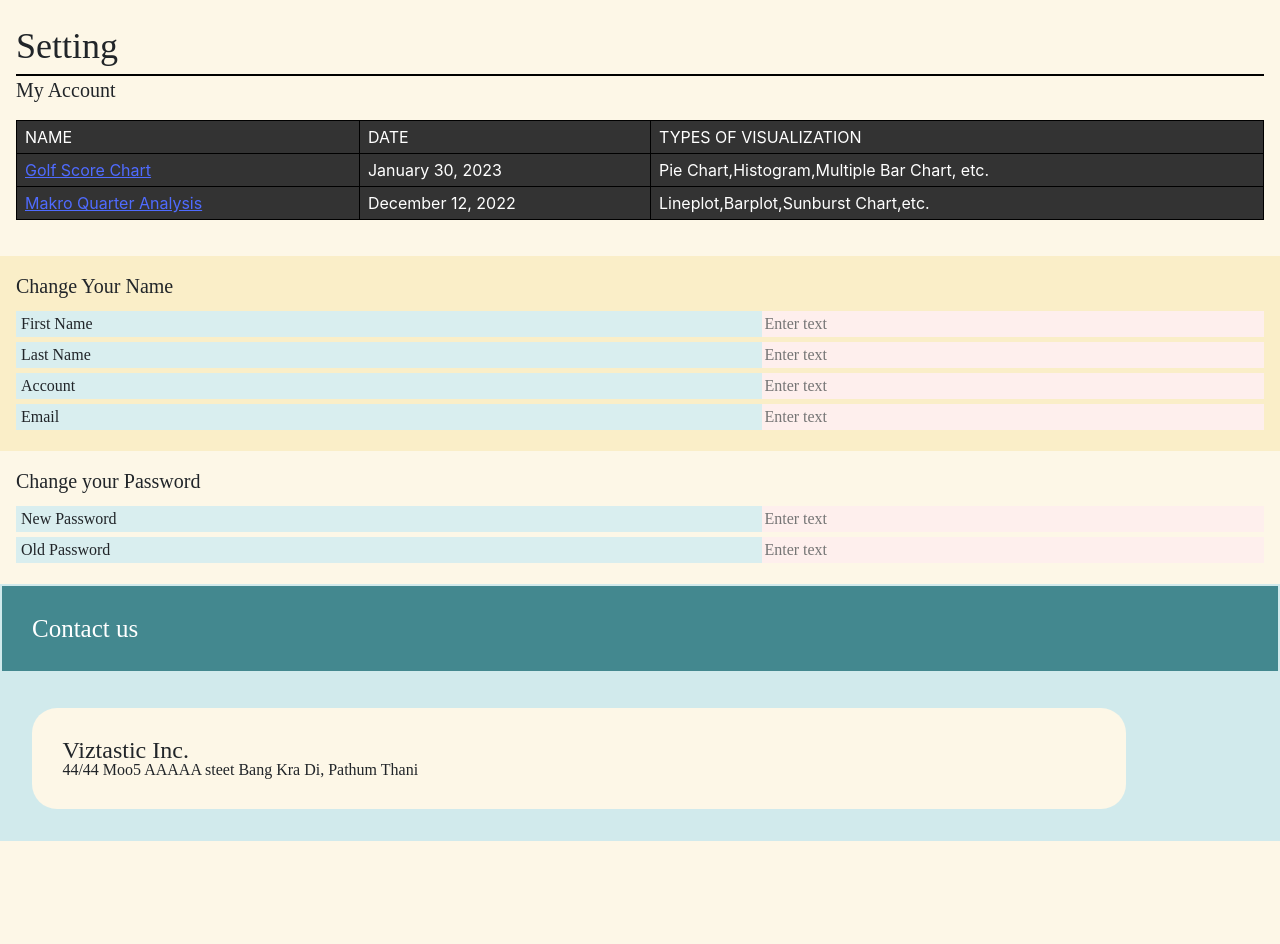
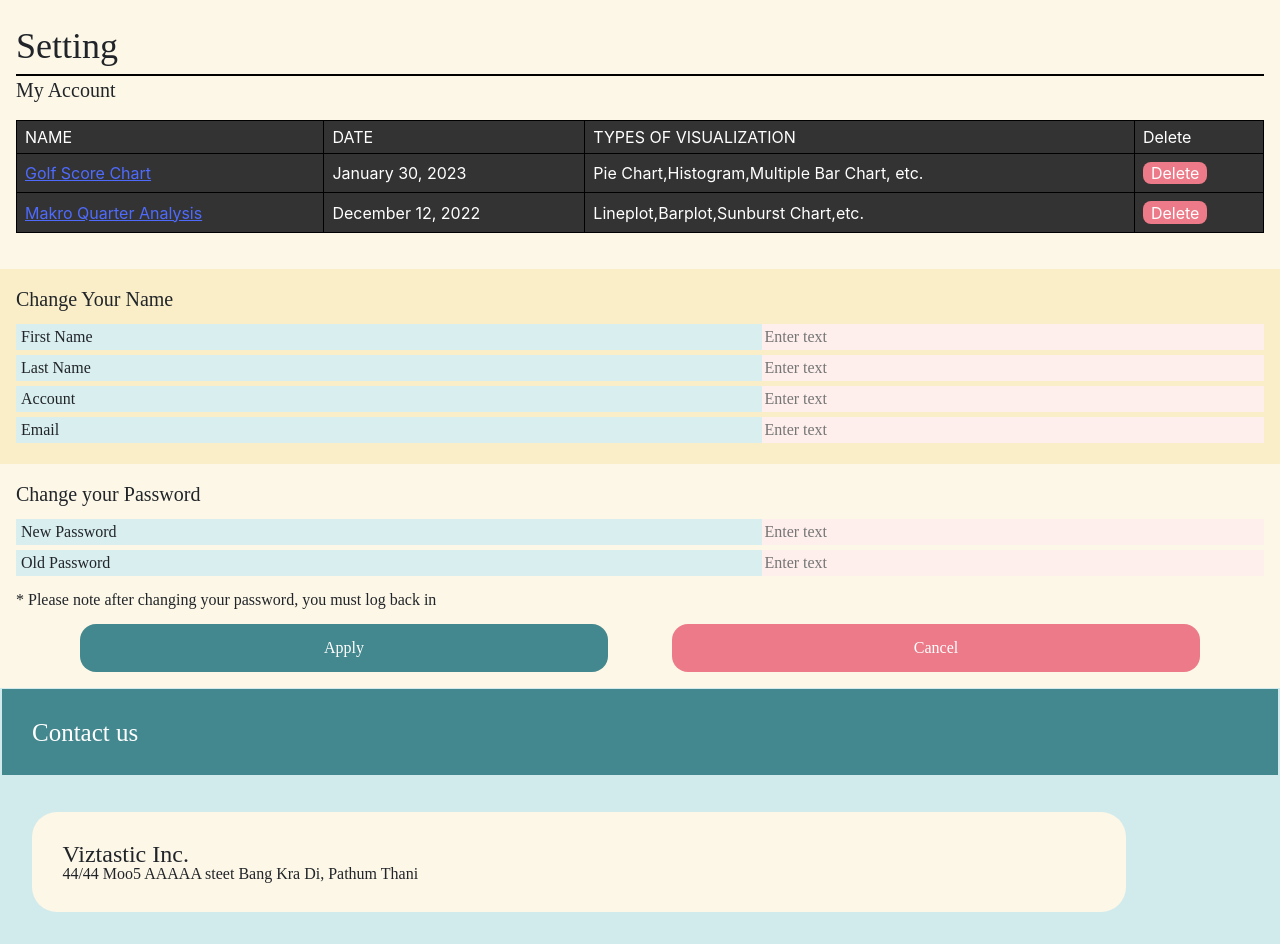
Before and after one commit to Raliciel/DES323_proj, a Django app: page /setting in a window 1280 px wide. Shown: the part 56-1000 px from the top of the page. Before the commit the page ends 897 px from the top, so only its background shows below. Run offline with Django 4.2, Linux system fonts and the light colour scheme; some libraries are stand-ins or nearby versions.

Commit message:
add crud buttons

```diff
--- a/hello_world/static/settingstyle.css
+++ b/hello_world/static/settingstyle.css
@@ -94,3 +94,31 @@ th, td {
     margin: -5px;
     background-color: #FEEFED;
 }
+
+.setting-notice {
+    margin-top: 1em;
+}
+
+.passChange {
+    display: flex;
+    margin: 1em 2em 0em 2em;
+    flex-direction: row;
+    justify-content: center;
+}
+
+.passChange button {
+    flex: 1;
+    margin: 0em 2em;
+    border-width: 0px;
+    padding: 1em;
+    border-radius: 1em;
+    color:#FFF;
+}
+
+td button {
+    border-radius: .5em;
+    border-width: 0cap;
+    padding: .2em .5em;
+    background-color: #ED7A88;
+    color: #FFF;
+}
--- a/hello_world/templates/web/index.html
+++ b/hello_world/templates/web/index.html
@@ -22,7 +22,7 @@ Let's goooooooo
                 </div>
                 <div class="dragbg2">
                     <label class="font1">Search from devices</label>
-                    <button>Upload</button>
+                    <button onClick="console.log('Upload Dataset')">Upload</button>
                 </div>
             </div>
             <div class = "error">
@@ -80,7 +80,7 @@ Let's goooooooo
                 <div class="fillfield">
                     <h1>You do not have a file yet</h1>
                 </div>
-                <button>Download your model</button>
+                <button onClick="console.log('Download Dataset')">Download your model</button>
             </div>
 
             </div>
--- a/hello_world/templates/web/settings.html
+++ b/hello_world/templates/web/settings.html
@@ -16,16 +16,19 @@ Let's goooooooo
                     <th>NAME</th>
                     <th>DATE</th>
                     <th>TYPES OF VISUALIZATION</th>
+                    <th>Delete</th>
                 </tr>
                 <tr>
-                    <td class = "underlined">Golf Score Chart</td>
+                    <td class = "underlined" onClick="console.log('Hello World')">Golf Score Chart</td>
                     <td>January 30, 2023</td>
                     <td>Pie Chart,Histogram,Multiple Bar Chart, etc.</td>
+                    <td><button onclick="console.log('Delete Dataset')">Delete</button></td>
                 </tr>
                 <tr>
-                    <td class = "underlined">Makro Quarter Analysis</td>
+                    <td class = "underlined" onClick="console.log('Hello World')">Makro Quarter Analysis</td>
                     <td>December 12, 2022</td>
                     <td>Lineplot,Barplot,Sunburst Chart,etc.</td>
+                    <td><button onclick="console.log('Delete Dataset')">Delete</button></td>
                 </tr>
             </table>
         </div>
@@ -65,6 +68,13 @@ Let's goooooooo
                 <label>Old Password</label>
                 <input class = input-container type="text" placeholder="Enter text">
             </div>
+            <div class = "setting-notice">
+                <p>* Please note after changing your password, you must log back in</p>
+                <div class = "passChange">
+                    <button style = "background-color: #43888F;" onClick="console.log('Change Password')">Apply</button>
+                    <button style = "background-color: #ED7A88;" onClick="console.log('Clear Data')">Cancel</button>
+                </div>
+            </div>
         </div>
     </div>
 </body>
```
Also changed, not shown: hello_world/templates/web/home.html (+11 -11 lines).
